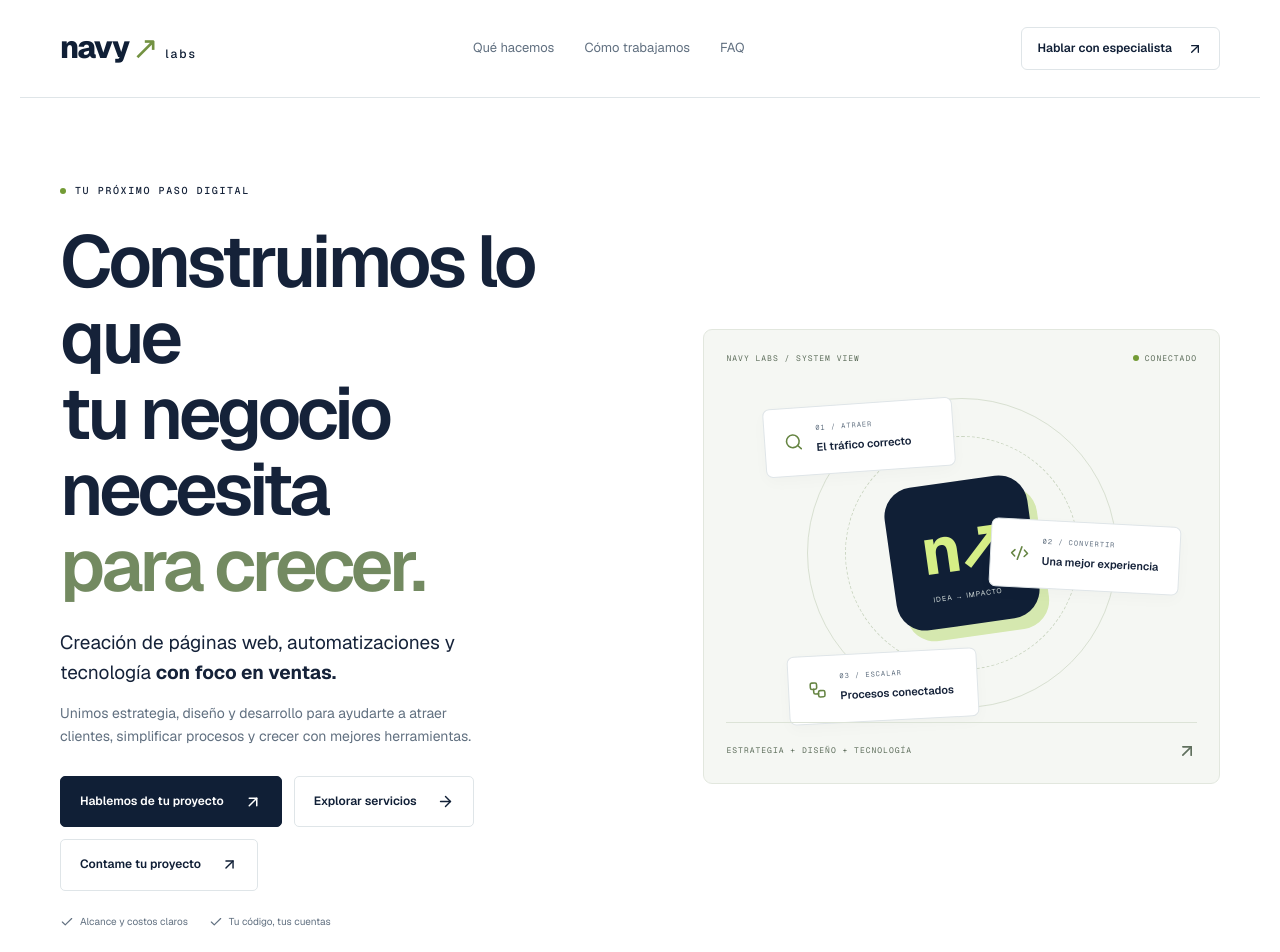
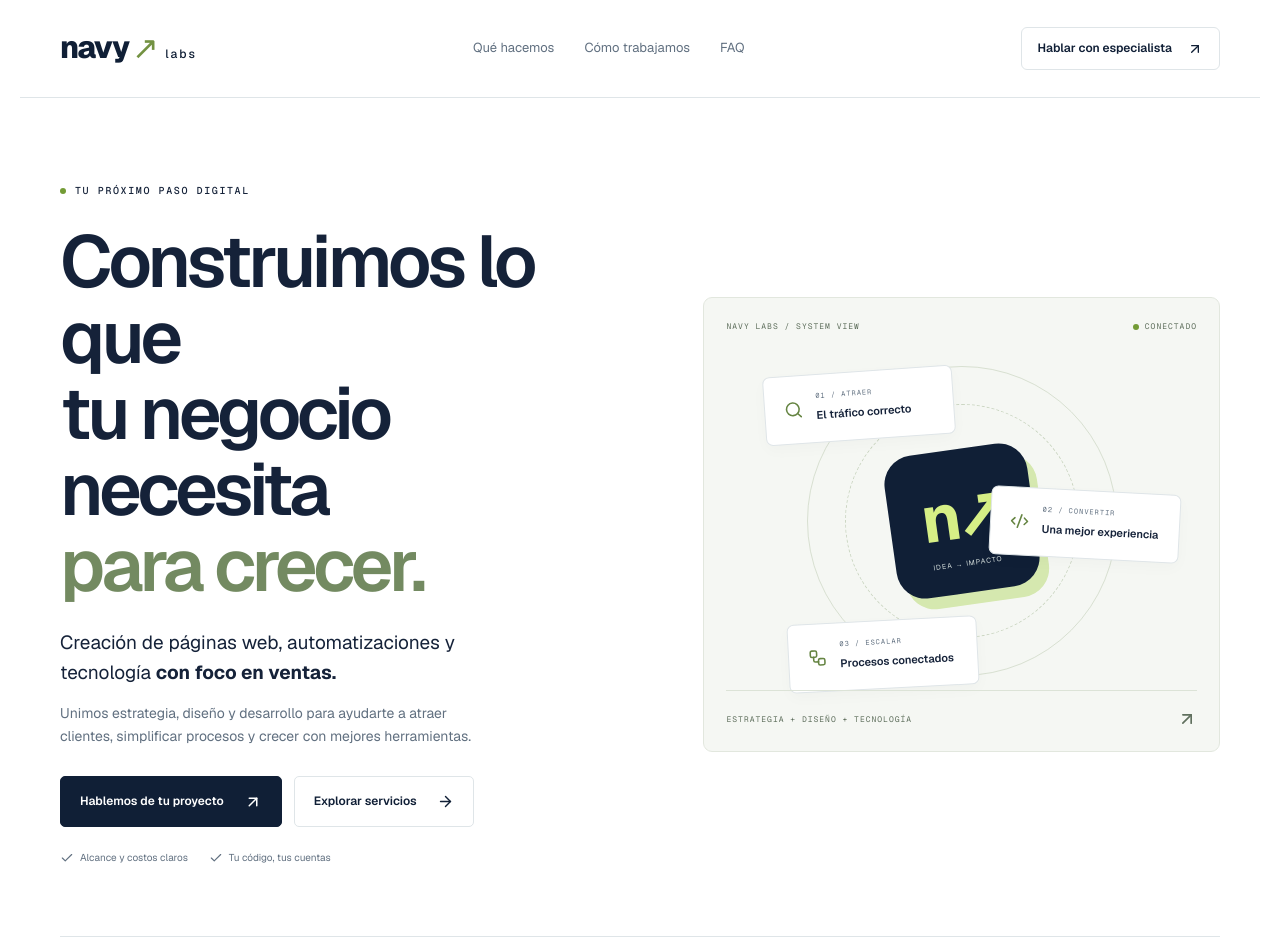
Before and after one commit to navy0110/navy_labs, a Next.js app: page / in a window 1280 px wide. Shown: the top 952 px of the page. Built offline with nearby package versions, Linux system fonts and the light colour scheme.

Commit message:
Remove redundant hero project CTA

```diff
--- a/app/page.tsx
+++ b/app/page.tsx
@@ -34,7 +34,7 @@ export default function NavyLabsPage() {
     <header className={styles.header}><a href="#" aria-label="Navy Labs, inicio"><Brand /></a><nav aria-label="Navegación principal"><a href="#servicios">Qué hacemos</a><a href="#proceso">Cómo trabajamos</a><a href="#faq">FAQ</a></nav><a className={styles.headerCta} href={whatsappUrl} target="_blank" rel="noopener noreferrer" aria-label="Hablar con especialista por WhatsApp (abre en otra pestaña)">Hablar con especialista <ArrowUpRight size={16}/></a></header>
     <main id="contenido">
       <section className={styles.hero}>
-        <div className={styles.heroCopy}><span className={styles.eyebrow}><span className={styles.dot}/> TU PRÓXIMO PASO DIGITAL</span><h1>Construimos lo que<br/>tu negocio necesita<br/><span>para crecer.</span></h1><p className={styles.heroLead}>Creación de páginas web, automatizaciones y tecnología <strong>con foco en ventas.</strong></p><p className={styles.heroText}>Unimos estrategia, diseño y desarrollo para ayudarte a atraer clientes, simplificar procesos y crecer con mejores herramientas.</p><div className={styles.actions}><a className={styles.primary} href="#contacto">Hablemos de tu proyecto <ArrowUpRight size={18}/></a><a className={styles.secondary} href="#servicios">Explorar servicios <ArrowRight size={17}/></a><a className={styles.secondary} href={whatsappUrl} target="_blank" rel="noopener noreferrer" aria-label="Contame tu proyecto por WhatsApp (abre en otra pestaña)">Contame tu proyecto <ArrowUpRight size={17}/></a></div><div className={styles.trust}><span><Check size={14}/> Alcance y costos claros</span><span><Check size={14}/> Tu código, tus cuentas</span></div></div>
+        <div className={styles.heroCopy}><span className={styles.eyebrow}><span className={styles.dot}/> TU PRÓXIMO PASO DIGITAL</span><h1>Construimos lo que<br/>tu negocio necesita<br/><span>para crecer.</span></h1><p className={styles.heroLead}>Creación de páginas web, automatizaciones y tecnología <strong>con foco en ventas.</strong></p><p className={styles.heroText}>Unimos estrategia, diseño y desarrollo para ayudarte a atraer clientes, simplificar procesos y crecer con mejores herramientas.</p><div className={styles.actions}><a className={styles.primary} href="#contacto">Hablemos de tu proyecto <ArrowUpRight size={18}/></a><a className={styles.secondary} href="#servicios">Explorar servicios <ArrowRight size={17}/></a></div><div className={styles.trust}><span><Check size={14}/> Alcance y costos claros</span><span><Check size={14}/> Tu código, tus cuentas</span></div></div>
         <div className={styles.heroVisual} aria-label="Ilustración de un sistema que conecta atracción, conversión y automatización">
           <div className={styles.visualTop}><span>NAVY LABS / SYSTEM VIEW</span><span className={styles.live}><span className={styles.dot}/> CONECTADO</span></div>
           <div className={styles.orbit}><div className={styles.orbitInner}/><div className={styles.orbitCore}><span>n↗</span><small>IDEA → IMPACTO</small></div><div className={`${styles.node} ${styles.nodeOne}`}><Search size={19}/><div><small>01 / ATRAER</small><strong>El tráfico correcto</strong></div></div><div className={`${styles.node} ${styles.nodeTwo}`}><Code2 size={19}/><div><small>02 / CONVERTIR</small><strong>Una mejor experiencia</strong></div></div><div className={`${styles.node} ${styles.nodeThree}`}><Workflow size={19}/><div><small>03 / ESCALAR</small><strong>Procesos conectados</strong></div></div></div>
```
